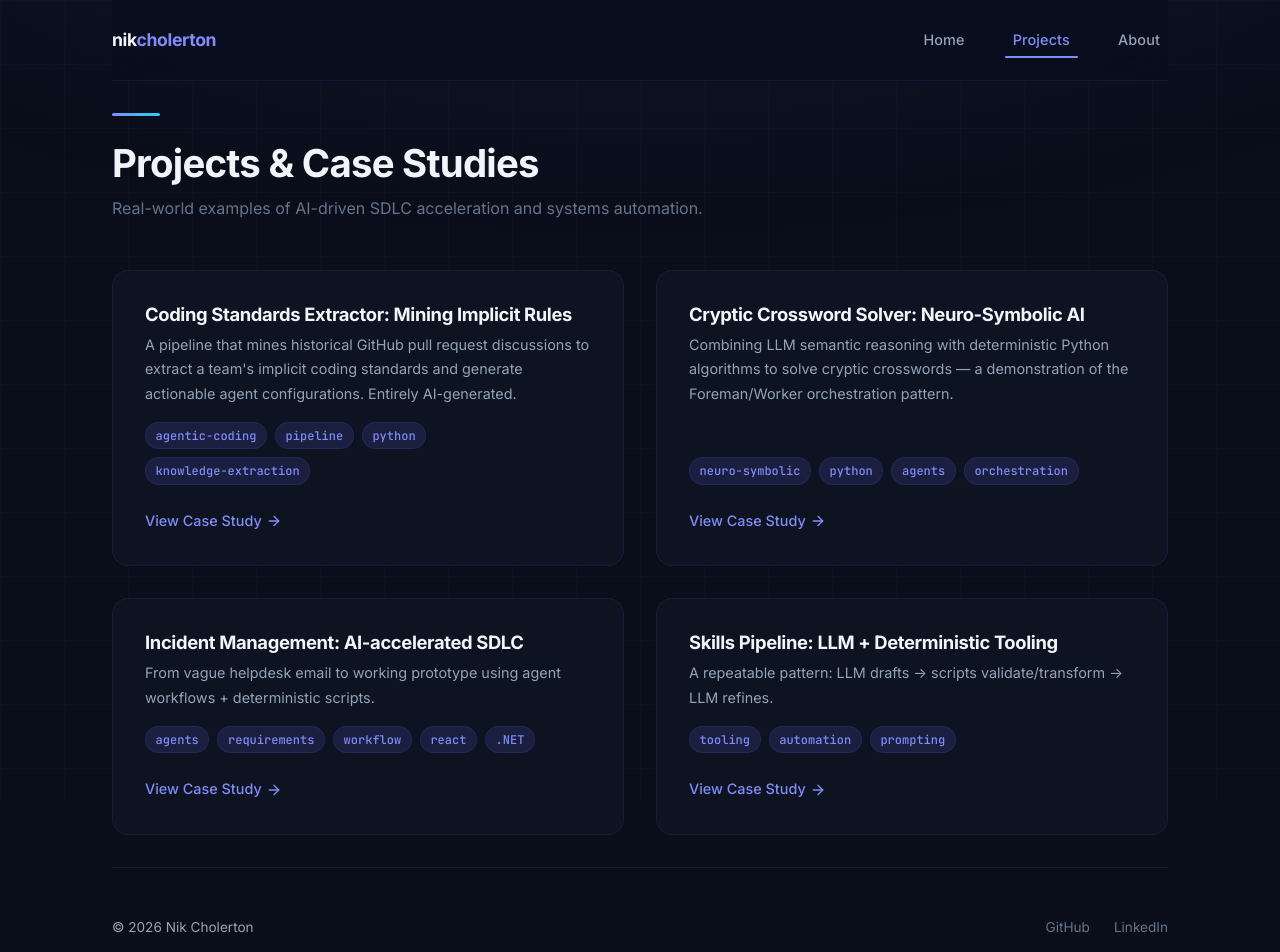
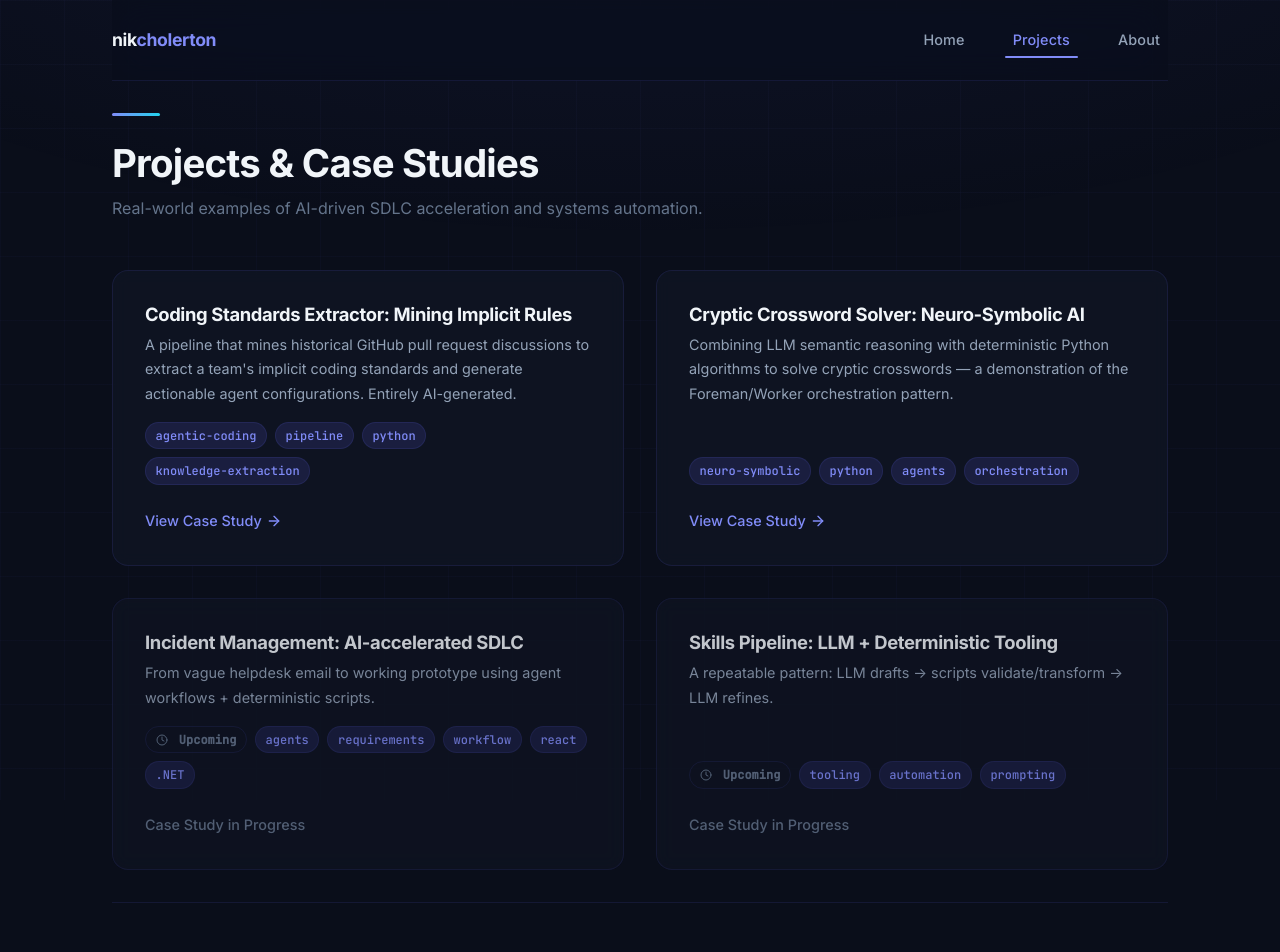
Before and after one commit to nikcholer/nikcholer.github.io, a React (Vite) app: page /projects in a window 1280 px wide. Shown: the top 952 px of the page. Built offline with nearby package versions, Linux system fonts and the light colour scheme.

Commit message:
feat: Add ProjectCard component and project data with support for upcoming projects.

```diff
--- a/src/components/ProjectCard.tsx
+++ b/src/components/ProjectCard.tsx
@@ -1,5 +1,5 @@
 import { Link } from 'react-router-dom';
-import { ArrowRight } from 'lucide-react';
+import { ArrowRight, Clock } from 'lucide-react';
 
 interface ProjectCardProps {
     project: {
@@ -8,22 +8,36 @@ interface ProjectCardProps {
         summary: string;
         tags: string[];
         link: string;
+        status?: 'active' | 'upcoming';
     };
 }
 
 export default function ProjectCard({ project }: ProjectCardProps) {
+    const isUpcoming = project.status === 'upcoming';
+
     return (
-        <div className="project-card">
+        <div className={`project-card ${isUpcoming ? 'upcoming' : ''}`} style={isUpcoming ? { opacity: 0.8 } : {}}>
             <h3>{project.title}</h3>
             <p>{project.summary}</p>
             <div className="tags">
+                {isUpcoming && (
+                    <span className="tag" style={{ backgroundColor: 'var(--border)', color: 'var(--text-muted)', fontWeight: 600 }}>
+                        <Clock size={12} style={{ display: 'inline', marginRight: '4px', verticalAlign: '-2px' }}/> Upcoming
+                    </span>
+                )}
                 {project.tags.map(tag => (
                     <span key={tag} className="tag">{tag}</span>
                 ))}
             </div>
-            <Link to={project.link} className="read-more">
-                View Case Study <ArrowRight size={16} />
-            </Link>
+            {isUpcoming ? (
+                <div className="read-more" style={{ color: 'var(--text-muted)', cursor: 'not-allowed', marginTop: 'auto' }}>
+                    Case Study in Progress
+                </div>
+            ) : (
+                <Link to={project.link} className="read-more">
+                    View Case Study <ArrowRight size={16} />
+                </Link>
+            )}
         </div>
     );
 }
--- a/src/data/projects.ts
+++ b/src/data/projects.ts
@@ -19,6 +19,7 @@ export const projects = [
         summary: "From vague helpdesk email to working prototype using agent workflows + deterministic scripts.",
         tags: ["agents", "requirements", "workflow", "react", ".NET"],
         link: "/case-studies/incident-management",
+        status: "upcoming",
     },
     {
         id: "skills-pipeline",
@@ -26,5 +27,6 @@ export const projects = [
         summary: "A repeatable pattern: LLM drafts → scripts validate/transform → LLM refines.",
         tags: ["tooling", "automation", "prompting"],
         link: "/case-studies/skills-pipeline",
+        status: "upcoming",
     },
 ];
```
